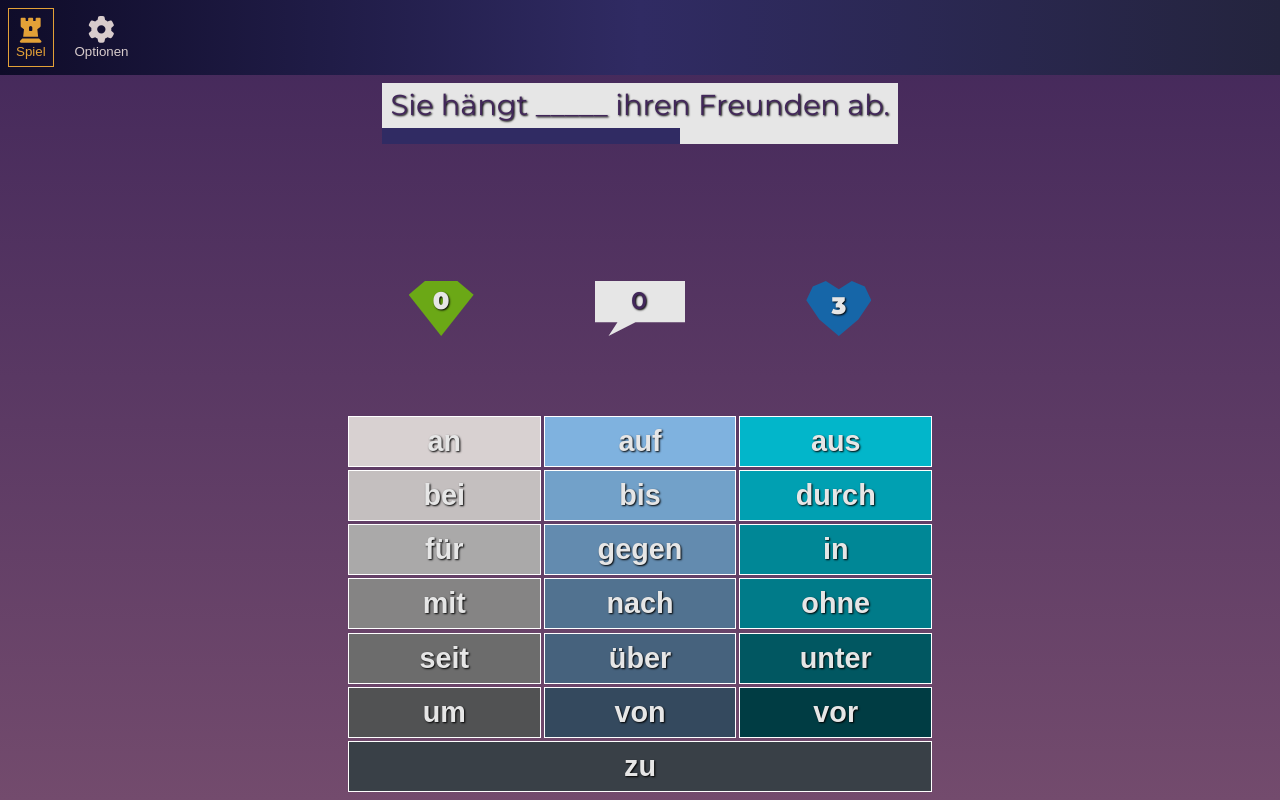
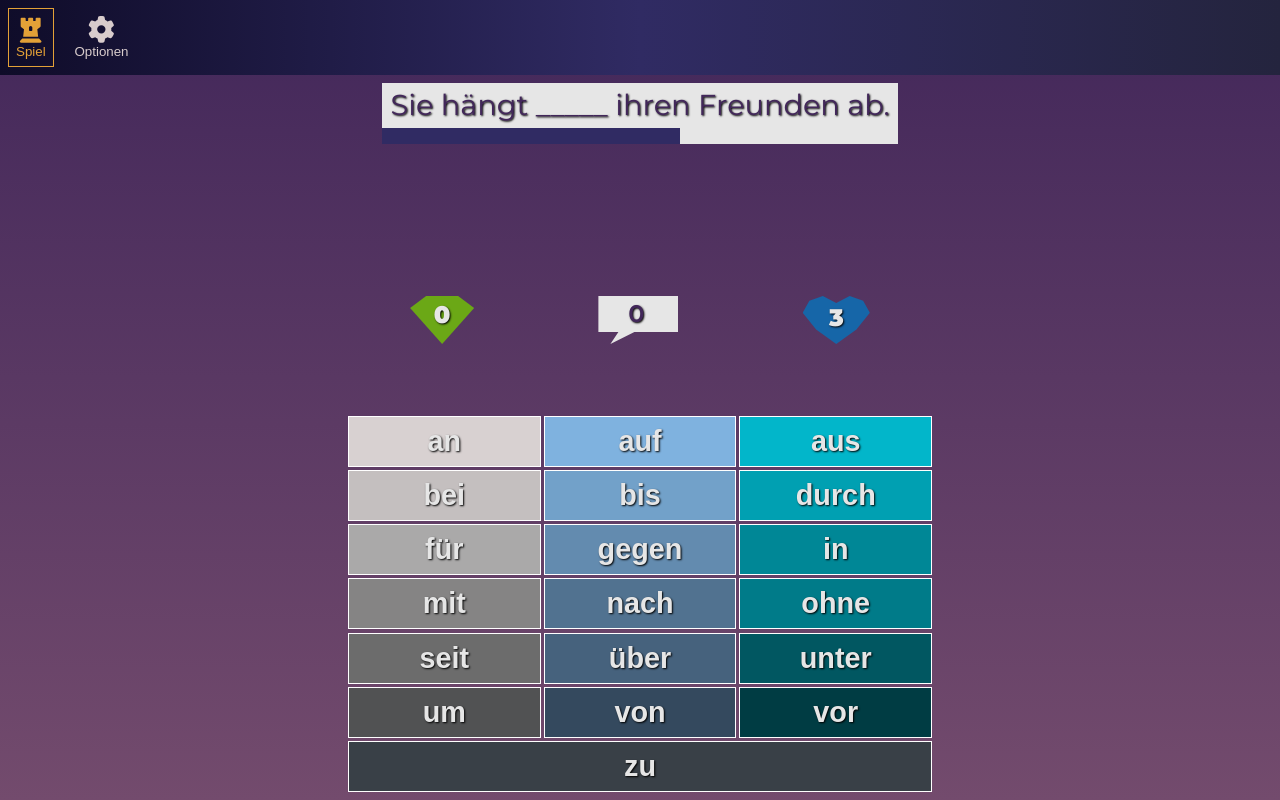
Before and after one commit to thegroosalugg/Geschwindigkeitsbegrenzung, a React (Vite) app: page / in a window 1280 px wide. Built offline with nearby package versions, Linux system fonts and the light colour scheme; a web font is replaced by a local one.

Commit message:
updated score component css

```diff
--- a/src/components/quiz/Questions.module.css
+++ b/src/components/quiz/Questions.module.css
@@ -1,4 +1,5 @@
 .question {
+  flex: 1;
   align-self: center;
   max-width: 600px;
   padding: 0.5rem;
--- a/src/components/quiz/Questions.tsx
+++ b/src/components/quiz/Questions.tsx
@@ -11,6 +11,7 @@ interface QuestionProps {
 
 export default function Questions({ question, timer }: QuestionProps) {
   const quesArray = question.q.split('___');
+  const { isInitial, isStopped, isPaused, max, remaining } = timer;
 
   return (
     <motion.div
@@ -24,7 +25,7 @@ export default function Questions({ question, timer }: QuestionProps) {
       }}
     >
       <AnimatePresence mode='wait'>
-        {timer.isInitial ? (
+        {isInitial ? (
           <InitialCountdown key='countdown' />
         ) : (
           <motion.article
@@ -39,30 +40,30 @@ export default function Questions({ question, timer }: QuestionProps) {
           >
             <motion.h1
               animate={{
-                     color: timer.isPaused ? '#e6e6e6' : '#42275a',
-                background: timer.isPaused ? '#3A6D8C' : '#e6e6e6'
+                     color: isPaused ? '#e6e6e6' : '#42275a',
+                background: isPaused ? '#3A6D8C' : '#e6e6e6'
               }}
             >
               {quesArray[0]}
               <AnimatePresence mode='wait'>
                 <motion.span
-                      key={timer.isStopped + ''}
+                      key={isStopped + ''}
                     style={{ minWidth: 72 }}
                   initial={{ opacity: 0 }}
                      exit={{ opacity: 0 }}
                   animate={{
                        opacity: 1,
-                         color: timer.isStopped ? '#cd8f2a' : '#42275a',
-                    transition: { delay: 0.3 },
+                         color: isStopped ? '#cd8f2a' : isPaused ? '#e6e6e6' : '#42275a',
+                    transition: { delay: isPaused ? 0 : 0.3 },
                   }}
                 >
-                  {timer.isStopped ? question.a : '_____'}
+                  {isStopped ? question.a : '_____'}
                 </motion.span>
               </AnimatePresence>
               {quesArray[1]}
             </motion.h1>
             {/* offset animation time from progress timer */}
-            <progress value={timer.remaining} max={timer.max - 500} />
+            <progress value={remaining} max={max - 500} />
           </motion.article>
         )}
       </AnimatePresence>
--- a/src/components/quiz/Score.module.css
+++ b/src/components/quiz/Score.module.css
@@ -1,13 +1,12 @@
 .score {
   position: relative;
-  flex: 1;
   display: flex;
   align-self: center;
   justify-content: space-around;
   gap: 1rem;
   width: 100%;
   max-width: 600px;
-  padding: 1rem;
+  padding: 4rem 1rem;
   overflow-x: scroll;
 
   .pop-up {
@@ -28,41 +27,34 @@
   }
 
   p {
-    text-align: center;
-    height: 55px;
-    min-width: 65px;
-    margin-bottom: 7vh;
-    margin-top: auto;
-    padding: 0.5rem;
+    position: relative;
+    display: flex;
+    align-items: center;
+    justify-content: center;
+    height: 3rem;
     font-size: 1.5rem;
     font-weight: 900;
     text-shadow: 1px 1px 2px #000;
     white-space: nowrap;
 
     &:nth-of-type(1) {
+      width: 4rem;
       background: #6ba816;
       clip-path: polygon(25% 0%, 75% 0%, 100% 25%, 50% 100%, 0% 25%);
     }
 
     &:nth-of-type(2) {
-      min-width: 90px;
+      width: 5rem;
       font-weight:600;
       color: #42275a;
       background: #e6e6e6;
       clip-path: polygon(0% 0%, 100% 0%, 100% 75%, 30% 75%, 10% 100%, 10% 75%, 0% 75%);
-
-      span {
-        margin-right: 0.1rem;
-      }
     }
 
     &:nth-of-type(3) {
+      width: 4.2rem;
       background: #1666a8;
       clip-path: polygon(30% 0%, 50% 15%, 70% 0%, 90% 10%, 100% 35%, 80% 70%, 50% 100%, 20% 70%, 0% 35%, 10% 10%);
-
-      span {
-        margin-top: 0.3rem;
-      }
     }
   }
 }
--- a/src/components/quiz/Score.tsx
+++ b/src/components/quiz/Score.tsx
@@ -1,6 +1,5 @@
 import { useRef } from 'react';
 import { motion, AnimatePresence } from 'framer-motion';
-import { isMobile } from 'react-device-detect';
 import useDelay from '@/hooks/useDelay';
 import User from '@/models/User';
 import Timer from '@/models/Timer';
@@ -83,6 +82,8 @@ const DisplayItem = ({ isSolved, isTotal, isLives, shouldAnimate, delay, timer,
              opacity: shouldAnimate             ? [1, 0, 1] : 1,
               scaleY: shouldAnimate &&  isTotal ? [1, 0, 1] : 1,
               scaleX: shouldAnimate && !isTotal ? [1, 0, 1] : 1,
+          translateY: isTotal ? -6 : isSolved ? -5 : -2,
+          translateX: isTotal ? -2 : 0,
           transition: {
                  ease: 'easeInOut',
              duration: 0.5,
@@ -118,7 +119,6 @@ export default function Score({ user, timer }: ScoreProps) {
   return (
     <motion.div
       className={css['score']}
-          style={{ paddingTop: !isMobile ? '4rem' : '' }}
         initial={{ opacity: 0, x: -50 }}
         animate={{ opacity: 1, x:   0, transition: { duration: 0.5 } }}
            exit={{ opacity: 0, y: 100, rotate: -20, transition: { duration: 1, delay: 0.4 } }}
--- a/src/hooks/useGameController.ts
+++ b/src/hooks/useGameController.ts
@@ -109,7 +109,7 @@ const useGameController = () => {
   }
 
   useEffect(() => {
-    console.log('PAUSE TIME', pauseTime.current)
+    console.log('PAUSE TIME', pauseTime.current); // *logData
     if (timerStopped || timerPaused) {
       const intervalTimer = setTimeout(() => {
         setIsGameover(gameover);
```
